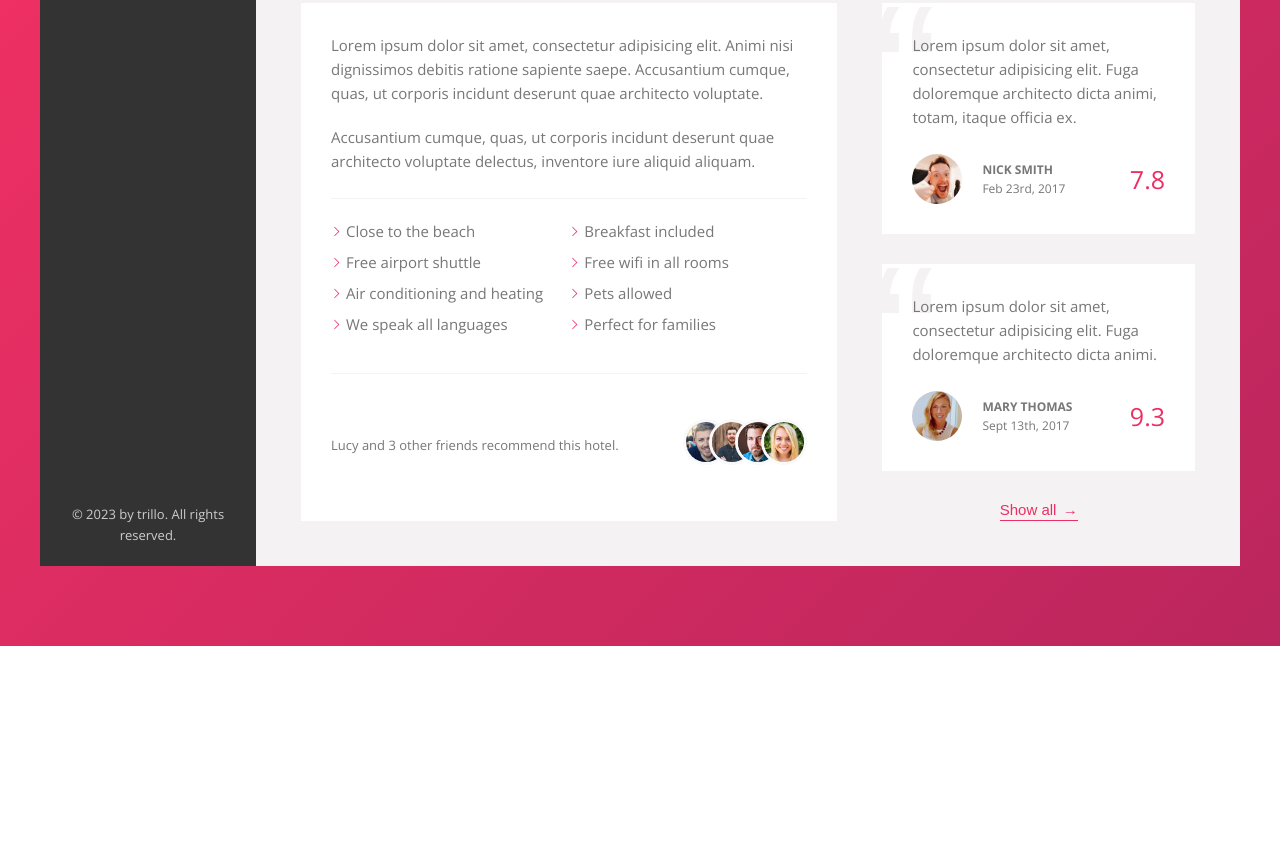
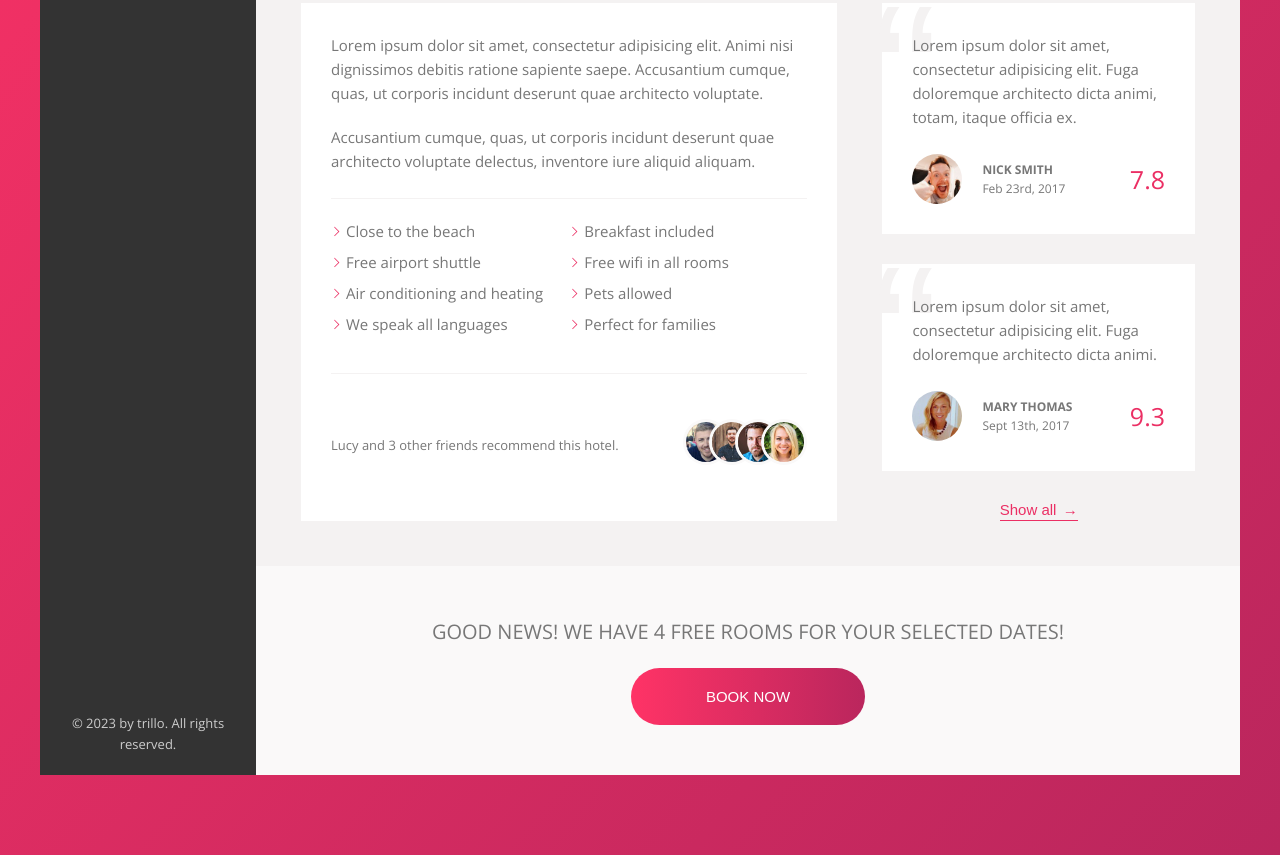
Before and after one commit to Ramy5/Trillo, a website: page index.html in a window 1280 px wide. Shown: the part 644-1499 px from the top of the page. Before the commit the page ends 1290 px from the top, so only its background shows below. Drawn offline with nearby package versions, Linux system fonts and the light colour scheme.

Commit message:
Add the cta section

```diff
--- a/index.html
+++ b/index.html
@@ -213,6 +213,15 @@
             <button class="btn-inline">Show all <span>&rarr;</span></button>
           </div>
         </div>
+
+        <!-- START CTA -->
+        <div class="cta">
+          <p class="cta__book">GOOD NEWS! WE HAVE 4 FREE ROOMS FOR YOUR SELECTED DATES!</p>
+          <button class="book__btn">
+            <span class="book__btn-visible">Book Now</span>
+            <span class="book__btn-invisible">Only 4 rooms left</span>
+          </button>
+        </div>
       </main>
       <!-- END MAIN HOTEL CONTENT -->
     </div>
--- /dev/null
+++ b/sass/components/_cta.scss
@@ -0,0 +1,67 @@
+.cta {
+  padding: 5rem 0;
+  @include flex-center;
+  flex-direction: column;
+
+  &__book {
+    font-size: 2rem;
+    font-weight: 300;
+    margin-bottom: 2rem;
+  }
+}
+
+.book__btn {
+  border: none;
+  font-weight: 300;
+  color: var(--color-white);
+  font-size: 1.5rem;
+  border-radius: 100px;
+  text-transform: uppercase;
+  background-image: linear-gradient(
+    to right,
+    var(--color-primary-light),
+    var(--color-primary-dark)
+  );
+  cursor: pointer;
+  position: relative;
+  overflow: hidden;
+
+  & > * {
+    width: 100%;
+    height: 100%;
+    display: inline-block;
+    transition: all 0.2s;
+  }
+
+  &-visible {
+    padding: 2rem 7.5rem;
+  }
+
+  &-invisible {
+    padding: 2rem 0;
+    position: absolute;
+    left: 0;
+    top: -100%;
+  }
+
+  &:hover {
+    background-image: linear-gradient(
+      to left,
+      var(--color-primary-light),
+      var(--color-primary-dark)
+    );
+  }
+
+  &:hover &-invisible {
+    top: 0;
+  }
+
+  &:hover &-visible {
+    transform: translateY(100%);
+  }
+
+  &:focus {
+    outline: none;
+    animation: btn-scale 1s infinite;
+  }
+}
--- a/sass/main.scss
+++ b/sass/main.scss
@@ -1,6 +1,7 @@
 @import "./base";
 @import "./layouts";
 @import "./components/button-inline";
+@import "./components/cta";
 @import "./components/description";
 @import "./components/gallery";
 @import "./components/header";
```
Also changed, not shown: css/style.css.
